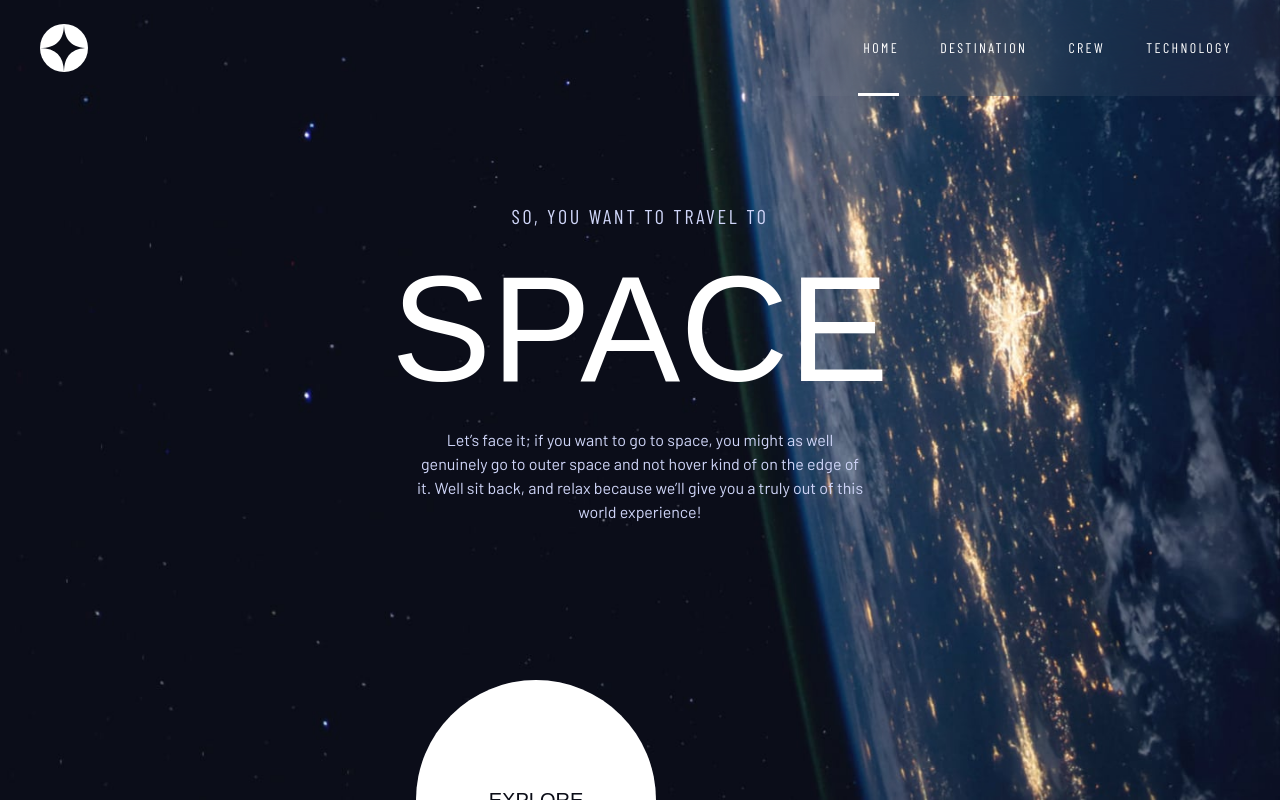
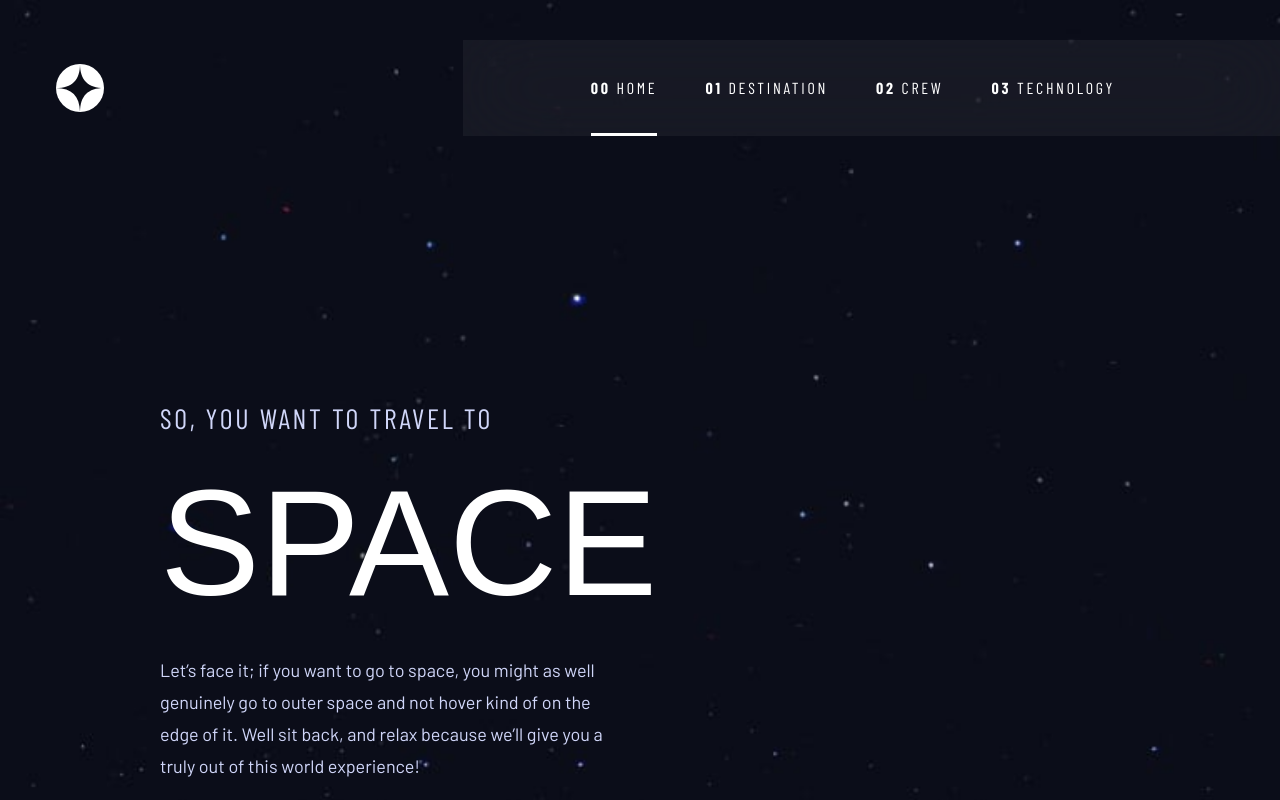
Before and after one commit to sfmayke/space-tourism-website, a Next.js app: page / in a window 1280 px wide. Shown: the top 800 px of the page. Built offline with nearby package versions, Linux system fonts and the light colour scheme; a web font is replaced by a local one.

Commit message:
💄 (media-query & background): updated

```diff
--- a/src/components/ui/background-image.tsx
+++ b/src/components/ui/background-image.tsx
@@ -23,13 +23,13 @@ export default function BackgroundImage({
     <picture className="absolute left-0 top-0 -z-10 w-full">
       {srcMobile && (
         <source
-          media={`(max-width: ${mobileMedia || 425}px)`}
+          media={`(max-width: ${mobileMedia ?? 425}px)`}
           srcSet={srcMobile}
         />
       )}
       {srcTablet && (
         <source
-          media={`(max-width: ${tabletMedia || 768}px)}`}
+          media={`(max-width: ${tabletMedia ?? 1280}px)`}
           srcSet={srcTablet}
         />
       )}
--- a/tailwind.config.js
+++ b/tailwind.config.js
@@ -8,9 +8,8 @@ module.exports = {
   theme: {
     extend: {
       screens: {
-        mobile: "375px",
         tablet: "768px",
-        desktop: "1440px",
+        desktop: "1280px",
       },
       scale: {
         175: "1.75",
```
